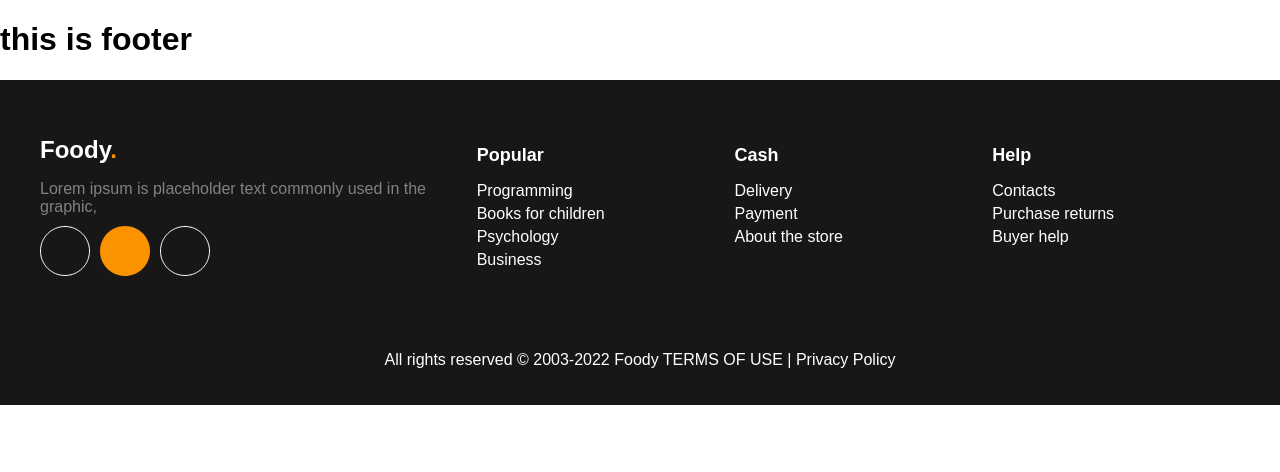
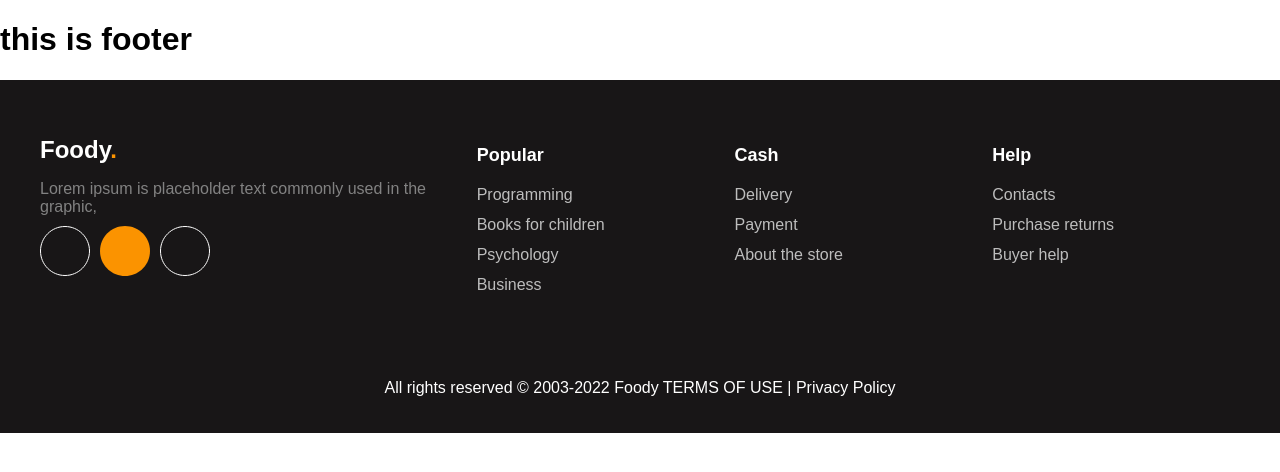
Before and after one commit to orkhan-huseyn/foody_final_project, a Next.js app: page / in a window 1280 px wide. Shown: the top 472 px of the page. Built offline with nearby package versions, Linux system fonts and the light colour scheme.

Commit message:
i changed the  li colors

```diff
--- a/styles/Footer.module.css
+++ b/styles/Footer.module.css
@@ -55,6 +55,7 @@
   }
 
   .footerSection h2 {
+
     font-size: 18px;
     margin-bottom: 10px;
   }
@@ -66,6 +67,9 @@
 
   .footerSection li {
     margin: 5px 0;
+    line-height:
+    25px;
+    color: #BDBDBD;
   }
 
   .footerBottom {
```
